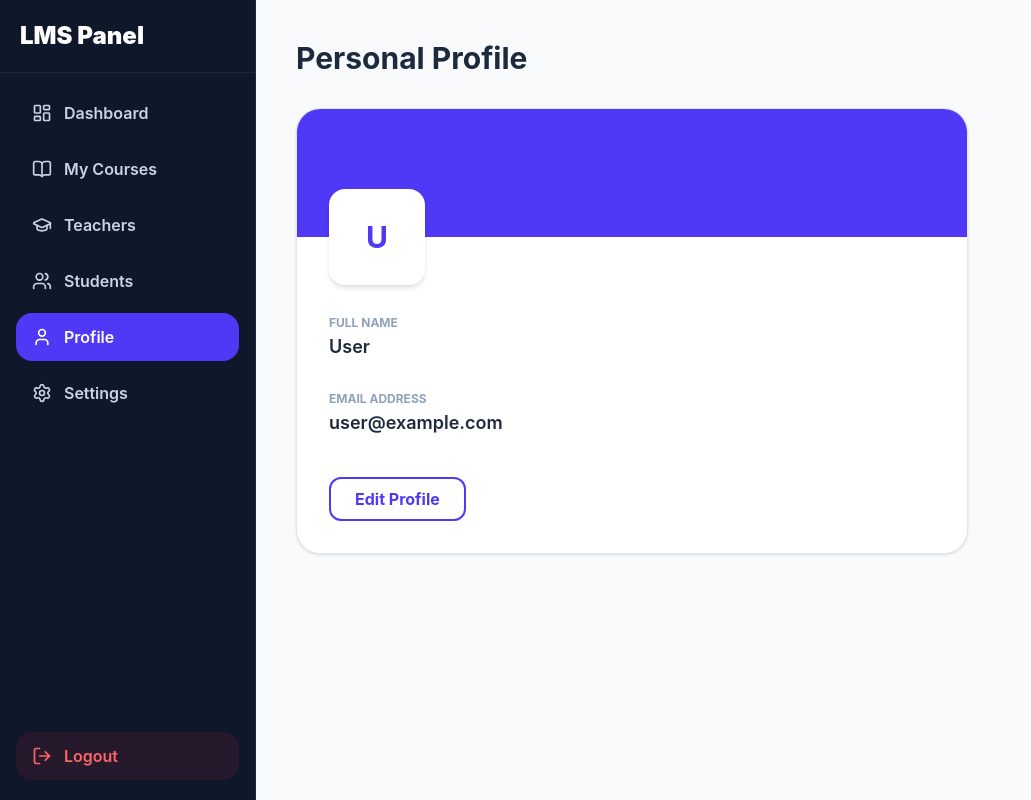
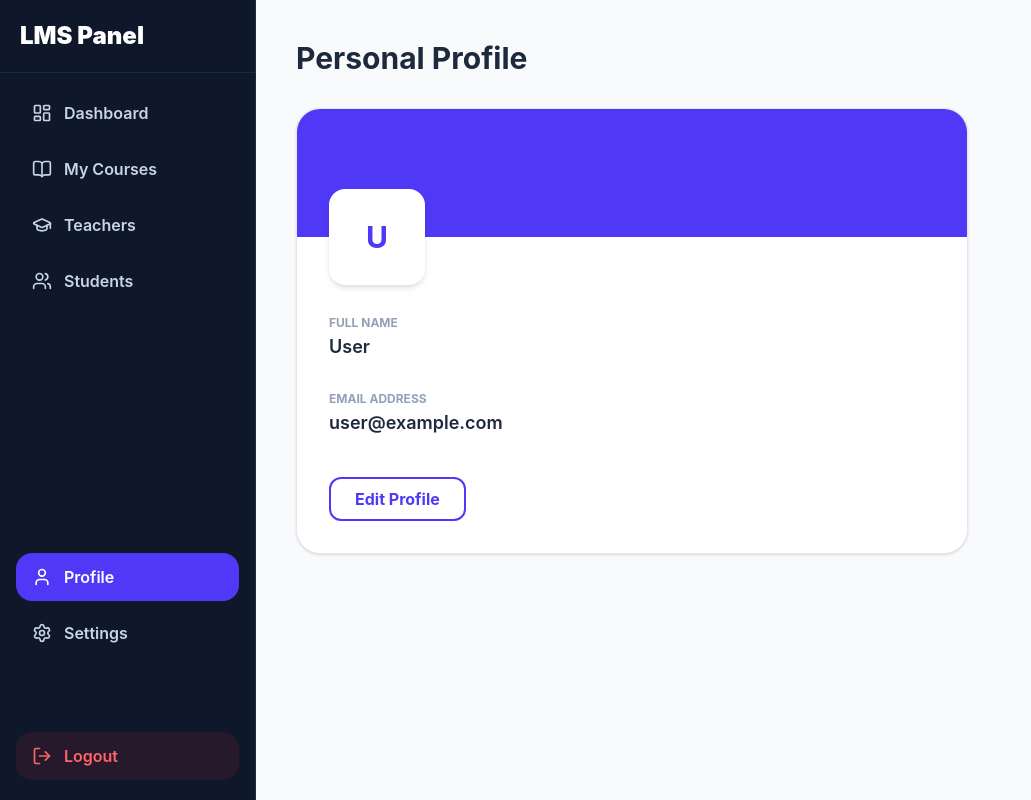
Before and after one commit to vipinkumar94997-tech/LMS-Plateform, a React (Vite) app in the folder client/: page /profile in a window 1280 px wide. Shown: the whole page, without its empty margins (0-1031 px from the left). Built offline with nearby package versions, Linux system fonts and the light colour scheme.

Commit message:
update  sidebar

```diff
--- a/client/src/components/Sidebar.jsx
+++ b/client/src/components/Sidebar.jsx
@@ -90,8 +90,11 @@ const Sidebar = () => {
         </div>
 
         {/* MENU */}
-        <div className="flex flex-col gap-2 p-4">
-          {menuItems.map((item, index) => (
+        {/* MENU */}
+        <div className="flex flex-col justify-between h-[calc(100%-120px)] p-4">
+          {/* TOP MENU */}
+          <div className="flex flex-col gap-2">
+            {menuItems.slice(0, 4).map((item, index) => (
               <NavLink
                 key={index}
                 to={item.path}
@@ -115,6 +118,33 @@ const Sidebar = () => {
             ))}
           </div>
 
+          {/* BOTTOM MENU */}
+          <div className="flex flex-col gap-2 mb-20">
+            {menuItems.slice(4).map((item, index) => (
+              <NavLink
+                key={index}
+                to={item.path}
+                onClick={() => setOpen(false)}
+                className={({ isActive }) =>
+                  `
+          flex items-center gap-3 px-4 py-3 rounded-2xl
+          font-semibold transition-all duration-200
+
+          ${
+            isActive
+              ? "bg-indigo-600 text-white"
+              : "text-slate-300 hover:bg-slate-800 hover:text-white"
+          }
+        `
+                }
+              >
+                {item.icon}
+                {item.name}
+              </NavLink>
+            ))}
+          </div>
+        </div>
+
         {/* LOGOUT */}
         <div className="absolute bottom-5 left-0 w-full px-4">
           <button
```
Lines whose indentation alone changed are shown as unchanged.
